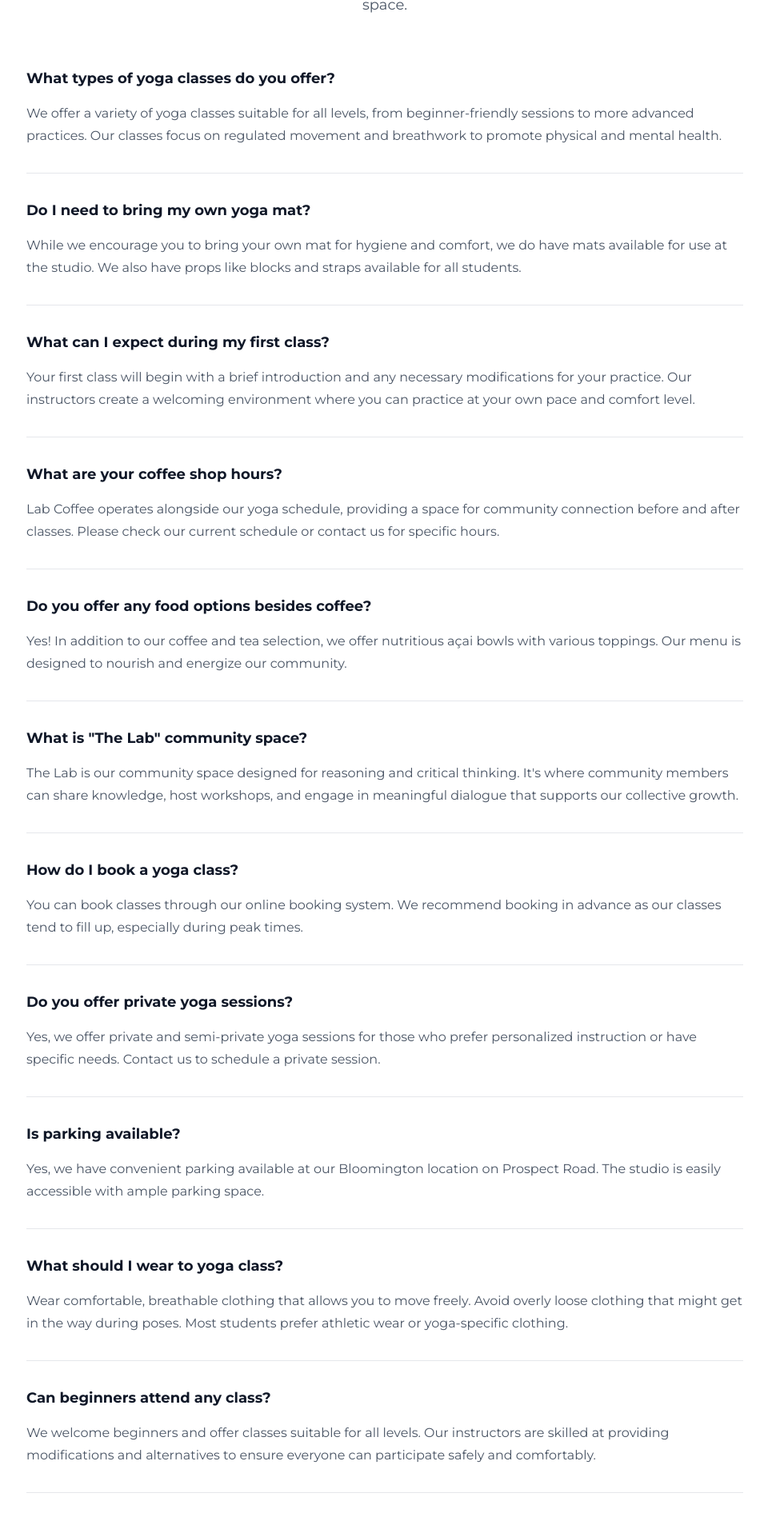
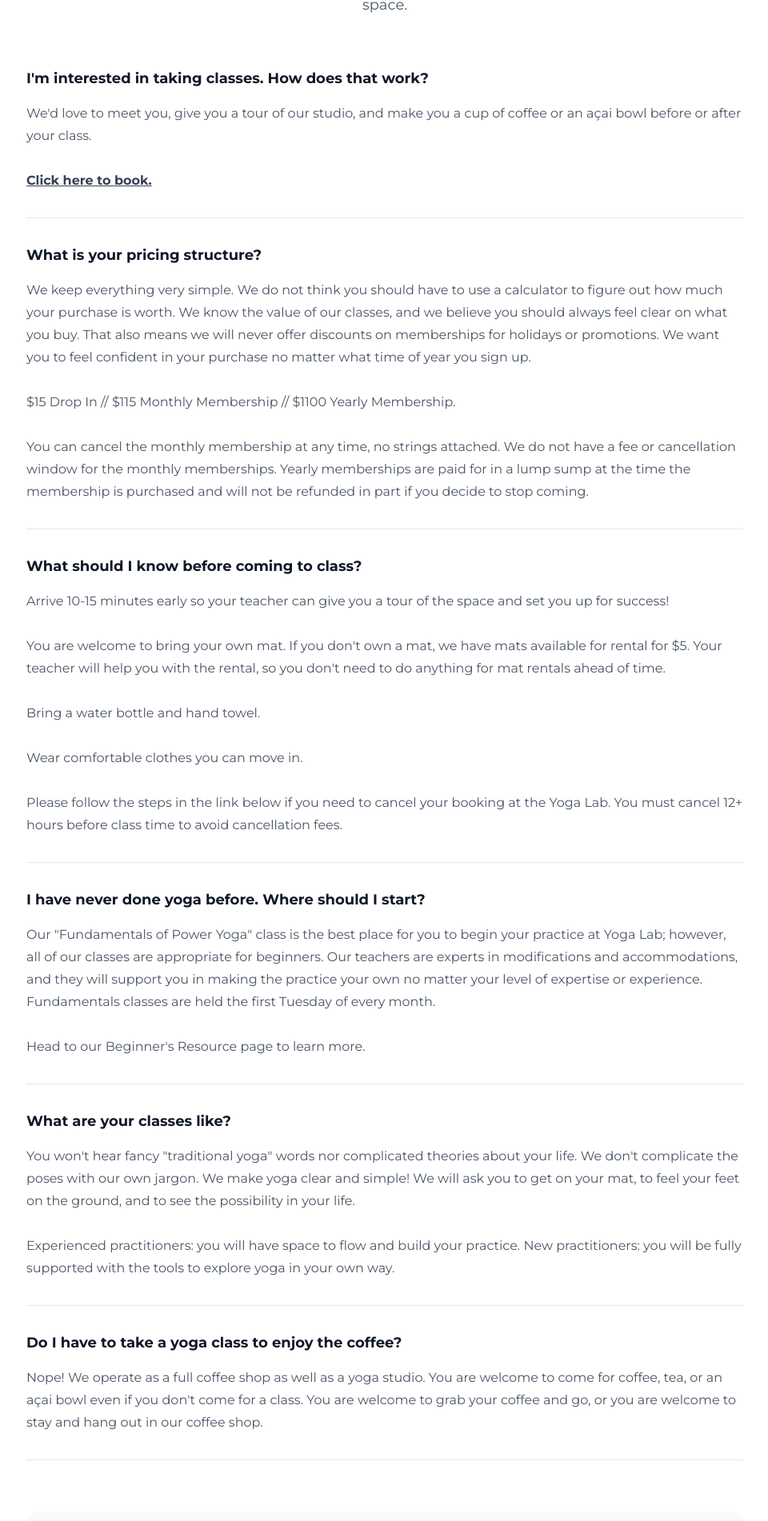
Before and after one commit to dkhundley/yogalab-website, a React (Vite) app: page /faq in a window 1280 px wide. Shown: the part 332-2234 px from the top of the page at 80% size, without its empty margins (159-1119 px from the left). Built offline with nearby package versions, Linux system fonts and the light colour scheme.

Commit message:
Updating FAQs

```diff
--- a/src/pages/FAQ.jsx
+++ b/src/pages/FAQ.jsx
@@ -1,51 +1,30 @@
+import { Link } from 'react-router-dom';
+
 const faqs = [
   {
-    question: 'What types of yoga classes do you offer?',
-    answer: 'We offer a variety of yoga classes suitable for all levels, from beginner-friendly sessions to more advanced practices. Our classes focus on regulated movement and breathwork to promote physical and mental health.'
+    question: 'I\'m interested in taking classes. How does that work?',
+    answer: 'We\'d love to meet you, give you a tour of our studio, and make you a cup of coffee or an açai bowl before or after your class.',
+    link: { text: 'Click here to book.', to: '/book' }
   },
   {
-    question: 'Do I need to bring my own yoga mat?',
-    answer: 'While we encourage you to bring your own mat for hygiene and comfort, we do have mats available for use at the studio. We also have props like blocks and straps available for all students.'
+    question: 'What is your pricing structure?',
+    answer: 'We keep everything very simple. We do not think you should have to use a calculator to figure out how much your purchase is worth. We know the value of our classes, and we believe you should always feel clear on what you buy. That also means we will never offer discounts on memberships for holidays or promotions. We want you to feel confident in your purchase no matter what time of year you sign up. \n\n$15 Drop In // $115 Monthly Membership // $1100 Yearly Membership.\n\nYou can cancel the monthly membership at any time, no strings attached. We do not have a fee or cancellation window for the monthly memberships. Yearly memberships are paid for in a lump sump at the time the membership is purchased and will not be refunded in part if you decide to stop coming.'
   },
   {
-    question: 'What can I expect during my first class?',
-    answer: 'Your first class will begin with a brief introduction and any necessary modifications for your practice. Our instructors create a welcoming environment where you can practice at your own pace and comfort level.'
+    question: 'What should I know before coming to class?',
+    answer: 'Arrive 10-15 minutes early so your teacher can give you a tour of the space and set you up for success!\n\nYou are welcome to bring your own mat. If you don\'t own a mat, we have mats available for rental for $5. Your teacher will help you with the rental, so you don\'t need to do anything for mat rentals ahead of time.\n\nBring a water bottle and hand towel.\n\nWear comfortable clothes you can move in.\n\nPlease follow the steps in the link below if you need to cancel your booking at the Yoga Lab. You must cancel 12+ hours before class time to avoid cancellation fees.',
   },
   {
-    question: 'What are your coffee shop hours?',
-    answer: 'Lab Coffee operates alongside our yoga schedule, providing a space for community connection before and after classes. Please check our current schedule or contact us for specific hours.'
+    question: 'I have never done yoga before. Where should I start?',
+    answer: 'Our "Fundamentals of Power Yoga" class is the best place for you to begin your practice at Yoga Lab; however, all of our classes are appropriate for beginners. Our teachers are experts in modifications and accommodations, and they will support you in making the practice your own no matter your level of expertise or experience. Fundamentals classes are held the first Tuesday of every month. \n\nHead to our Beginner\'s Resource page to learn more.'
   },
   {
-    question: 'Do you offer any food options besides coffee?',
-    answer: 'Yes! In addition to our coffee and tea selection, we offer nutritious açai bowls with various toppings. Our menu is designed to nourish and energize our community.'
+    question: 'What are your classes like?',
+    answer: 'You won\'t hear fancy "traditional yoga" words nor complicated theories about your life. We don\'t complicate the poses with our own jargon. We make yoga clear and simple! We will ask you to get on your mat, to feel your feet on the ground, and to see the possibility in your life.\n\nExperienced practitioners: you will have space to flow and build your practice. New practitioners: you will be fully supported with the tools to explore yoga in your own way.'
   },
   {
-    question: 'What is "The Lab" community space?',
-    answer: 'The Lab is our community space designed for reasoning and critical thinking. It\'s where community members can share knowledge, host workshops, and engage in meaningful dialogue that supports our collective growth.'
-  },
-  {
-    question: 'How do I book a yoga class?',
-    answer: 'You can book classes through our online booking system. We recommend booking in advance as our classes tend to fill up, especially during peak times.'
-  },
-  {
-    question: 'Do you offer private yoga sessions?',
-    answer: 'Yes, we offer private and semi-private yoga sessions for those who prefer personalized instruction or have specific needs. Contact us to schedule a private session.'
-  },
-  {
-    question: 'Is parking available?',
-    answer: 'Yes, we have convenient parking available at our Bloomington location on Prospect Road. The studio is easily accessible with ample parking space.'
-  },
-  {
-    question: 'What should I wear to yoga class?',
-    answer: 'Wear comfortable, breathable clothing that allows you to move freely. Avoid overly loose clothing that might get in the way during poses. Most students prefer athletic wear or yoga-specific clothing.'
-  },
-  {
-    question: 'Can beginners attend any class?',
-    answer: 'We welcome beginners and offer classes suitable for all levels. Our instructors are skilled at providing modifications and alternatives to ensure everyone can participate safely and comfortably.'
-  },
-  {
-    question: 'How does the "regulate, relate, reason" philosophy work in practice?',
-    answer: 'Our space is designed to follow this natural brain sequence. You regulate through yoga practice, relate through coffee shop connections, and reason in our community lab space. This progression supports optimal learning and growth.'
+    question: 'Do I have to take a yoga class to enjoy the coffee?',
+    answer: 'Nope! We operate as a full coffee shop as well as a yoga studio. You are welcome to come for coffee, tea, or an açai bowl even if you don\'t come for a class. You are welcome to grab your coffee and go, or you are welcome to stay and hang out in our coffee shop.'
   }
 ];
 
@@ -69,8 +48,17 @@ export default function FAQ() {
                 <dt className="text-lg font-semibold leading-7 text-gray-900 mb-4">
                   {faq.question}
                 </dt>
-                <dd className="text-base leading-7 text-gray-600">
+                <dd className="text-base leading-7 text-gray-600 whitespace-pre-line">
                   {faq.answer}
+                  {faq.link && (
+                    <>
+                      <br />
+                      <br />
+                      <Link to={faq.link.to} className="font-semibold text-gray-700 hover:text-black underline">
+                        {faq.link.text}
+                      </Link>
+                    </>
+                  )}
                 </dd>
               </div>
             ))}
```
